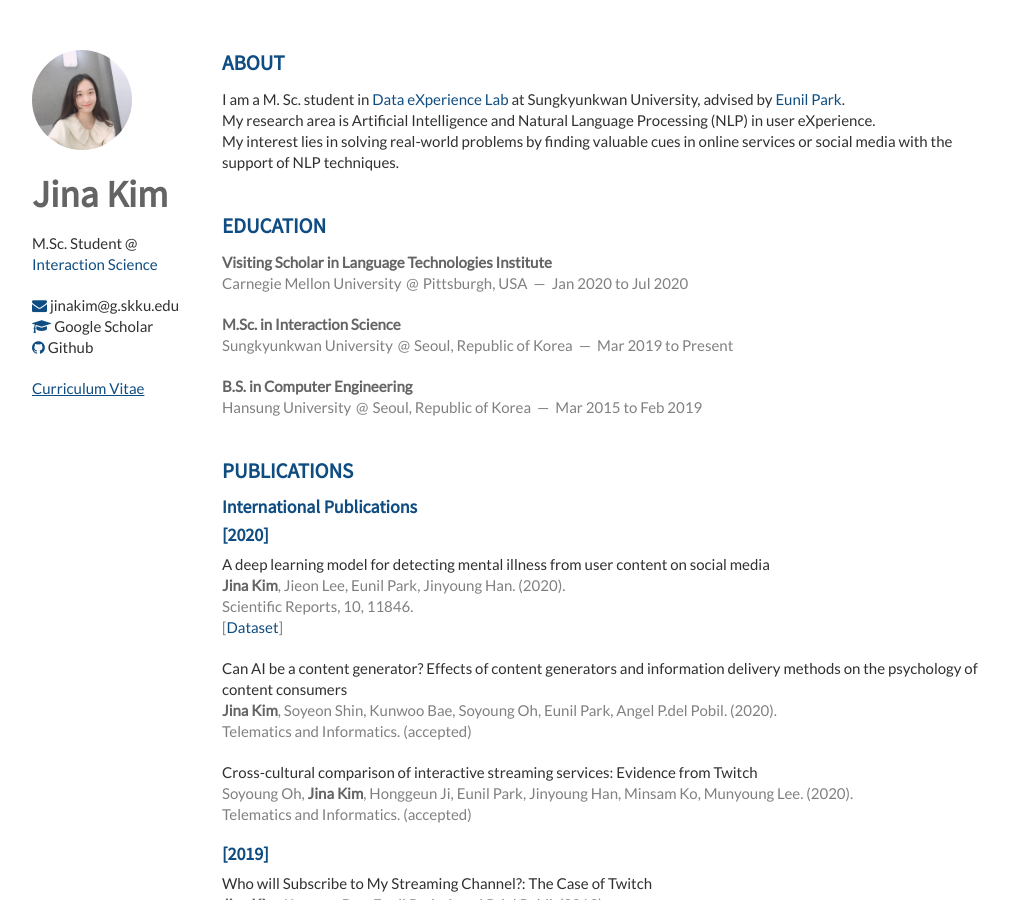
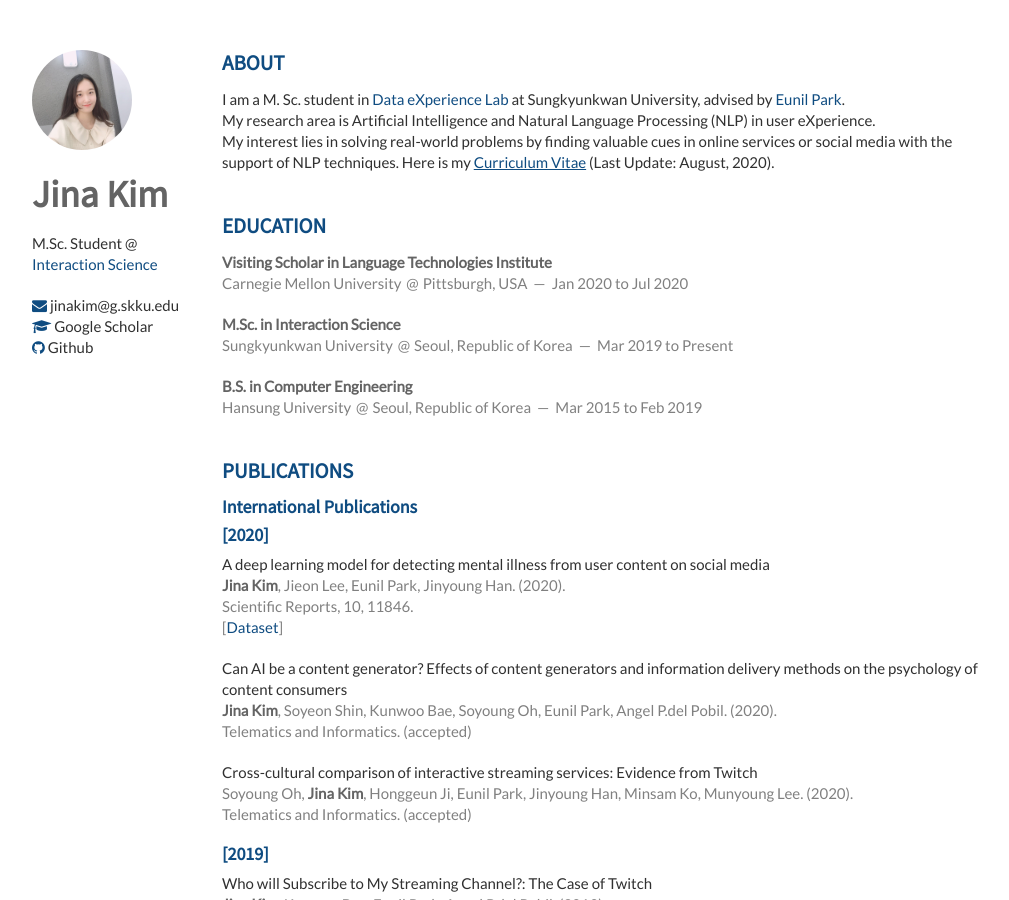
Before and after one commit to Jina-Kim/Jina-Kim.github.io, a Jekyll site: the page built from index.html, in a window 1280 px wide and 900 px high. Shown: the whole window, without its empty margins (138-1147 px from the left). Built offline with Jekyll 4.4.1, drawn with Linux system fonts in a browser that asks for light colours; nearby versions of some CDN libraries; the list of posts is cut into pages by our own code; some of the changed text lies outside the part shown.

Commit message:
Update about.html

```diff
--- a/_includes/about.html
+++ b/_includes/about.html
@@ -4,11 +4,10 @@
         <p>
           I am a M. Sc. student in <a href="http://dsl.skku.edu">Data eXperience Lab</a> at Sungkyunkwan University, advised by <a href="http://eunilpark.com">Eunil Park</a>. </br>
           My research area is Artificial Intelligence and Natural Language Processing (NLP) in user eXperience.
+         </br>
+            My interest lies in solving real-world problems by finding valuable cues in online services or social media with the support of NLP techniques. Here is my <a href="https://drive.google.com/open?id=1JfQXtRegyqwXPrufVbjaKHcjvO033bx8" style="text-decoration: underline">Curriculum Vitae</a> (Last Update: August, 2020).
            <!-- I have focused on finding valuable cues in online service or social media and using NLP tequniques to solve real-world problems. -->
-         </br>
-          My interest lies in solving real-world problems by finding valuable cues in online services or social media with the support of NLP techniques.
-          <!-- figuring out how to build users’ trust on AI by its feedback. -->
-          <!-- I am currently dispatched to Carnegie Mellon University - Artifical Intelligence program fully funded by IITP of Korea until the beginning of July 2020. -->
+           <!-- figuring out how to build users’ trust on AI by its feedback. -->
         </p>
     </article>
 </section>
--- a/_includes/awards.html
+++ b/_includes/awards.html
@@ -3,7 +3,7 @@
 
     <article>
         <header>
-            High-Potential Individuals Global Training (Artificial Intelligence Program in CMU), Jan to Jul 2020 <br>
+            High-Potential Individuals Global Training (Intensive Artificial Intelligence Program in CMU), Jan to Jul 2020 <br>
             <span>Institute for Information and Communications Technology Promotion (IITP) under the Ministry of Science and ICT</span>
         </header>
     </article>
--- a/_layouts/layout.html
+++ b/_layouts/layout.html
@@ -40,11 +40,6 @@
             <!--<a href="https://twitter.com/{{ site.twitter }}"><i class="fa fa-twitter"></i> Twitter</a>-->
         </p>
 
-        <p>
-          <a href="https://drive.google.com/open?id=1JfQXtRegyqwXPrufVbjaKHcjvO033bx8"><u>Curriculum Vitae</u></a>
-        </p>
-
-
 
         <!--<p>
             <a href="{{ site.tel_full }}">{{ site.tel }}</a>
```
